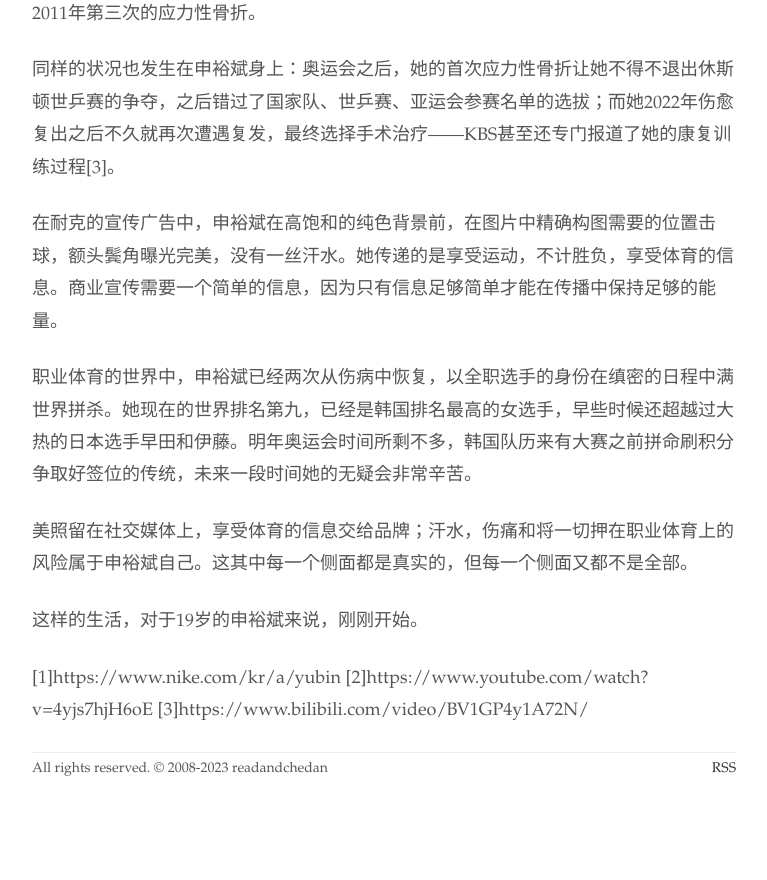
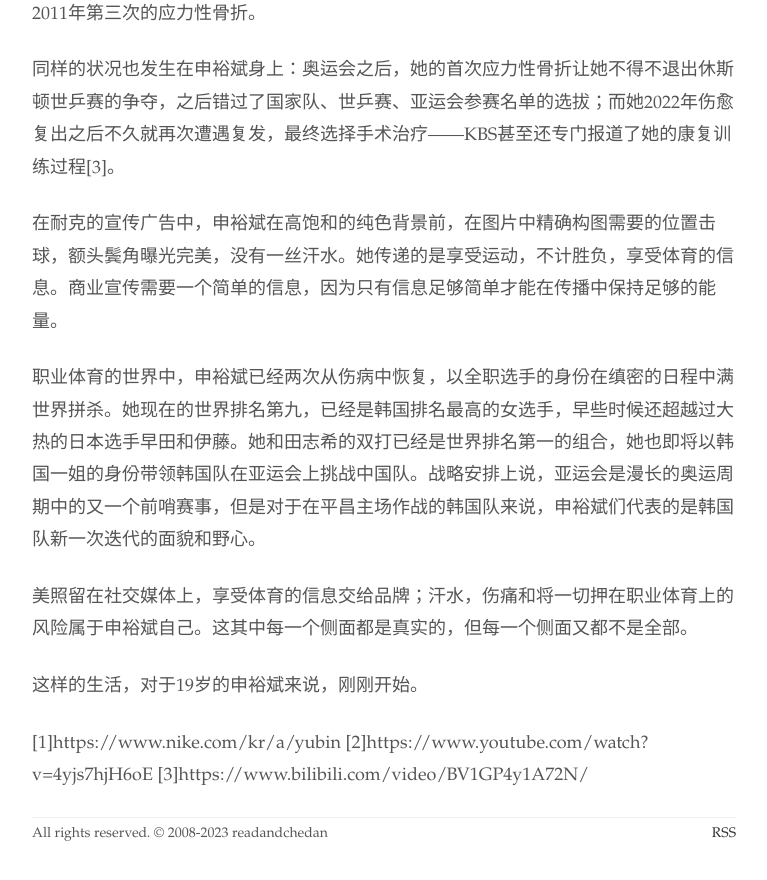
Before and after one commit to readandchedan/readandchedan.github.io, a Jekyll site: the page built from _posts/tabletennis/_posts/2023-09-13-shin-yubin.md, in a window 1280 px wide and 900 px high, scrolled down 2427 px. Shown: the top 880 px of the window, without its empty margins (256-1023 px from the left). Built offline with Jekyll 4.4.1, drawn with Linux system fonts in a browser that asks for light colours; before the commit the page ends 3263 px from its top, so only the background shows below that.

Commit message:
亚运会

```diff
--- a/_posts/tabletennis/_posts/2023-09-13-shin-yubin.md
+++ b/_posts/tabletennis/_posts/2023-09-13-shin-yubin.md
@@ -47,7 +47,7 @@ layout: default
 
 在耐克的宣传广告中，申裕斌在高饱和的纯色背景前，在图片中精确构图需要的位置击球，额头鬓角曝光完美，没有一丝汗水。她传递的是享受运动，不计胜负，享受体育的信息。商业宣传需要一个简单的信息，因为只有信息足够简单才能在传播中保持足够的能量。
 
-职业体育的世界中，申裕斌已经两次从伤病中恢复，以全职选手的身份在缜密的日程中满世界拼杀。她现在的世界排名第九，已经是韩国排名最高的女选手，早些时候还超越过大热的日本选手早田和伊藤。明年奥运会时间所剩不多，韩国队历来有大赛之前拼命刷积分争取好签位的传统，未来一段时间她的无疑会非常辛苦。
+职业体育的世界中，申裕斌已经两次从伤病中恢复，以全职选手的身份在缜密的日程中满世界拼杀。她现在的世界排名第九，已经是韩国排名最高的女选手，早些时候还超越过大热的日本选手早田和伊藤。她和田志希的双打已经是世界排名第一的组合，她也即将以韩国一姐的身份带领韩国队在亚运会上挑战中国队。战略安排上说，亚运会是漫长的奥运周期中的又一个前哨赛事，但是对于在平昌主场作战的韩国队来说，申裕斌们代表的是韩国队新一次迭代的面貌和野心。
 
 美照留在社交媒体上，享受体育的信息交给品牌；汗水，伤痛和将一切押在职业体育上的风险属于申裕斌自己。这其中每一个侧面都是真实的，但每一个侧面又都不是全部。
 
```
